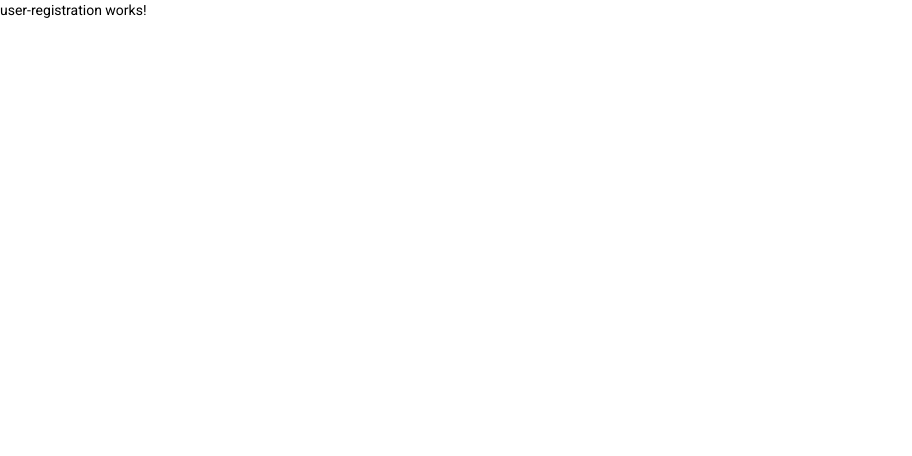
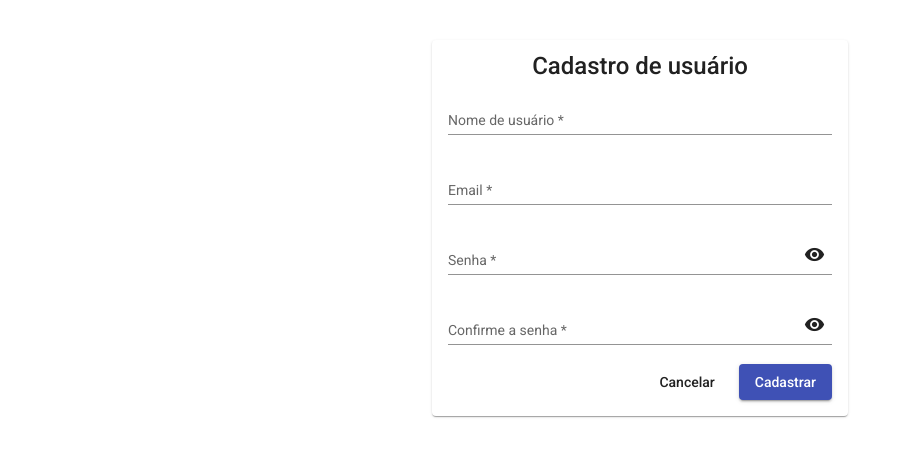
Before and after one commit to leandroltfx/habit-tracker-front-angular, an Angular app: page /user-registration in a window 1280 px wide. Shown: the top 456 px of the page, without its empty margins (0-912 px from the left). Built offline with nearby package versions, Linux system fonts and the light colour scheme.

Commit message:
criando formulário de cadastro de usuário

```diff
--- a/src/app/modules/user-registration/user-registration.component.html
+++ b/src/app/modules/user-registration/user-registration.component.html
@@ -1 +1,61 @@
-<p>user-registration works!</p>
+<mat-card class="ht-w-30 ht-center ht-mtop-5">
+    <mat-card-title class="ht-text-center">Cadastro de usuário</mat-card-title>
+    <mat-card-content>
+        <form [formGroup]="userRegistrationForm" (submit)="registerUser()" class="ht-flex ht-flex-col">
+            <mat-form-field appearance="standard" class="ht-w-100">
+                <mat-label>Nome de usuário</mat-label>
+                <input matInput type="text" formControlName="username">
+                <mat-error *ngIf="userRegistrationForm.controls['username'].hasError('required')">
+                    Informe seu nome de usuário
+                </mat-error>
+                <mat-error *ngIf="userRegistrationForm.controls['username'].hasError('pattern')">
+                    Deve totalizar no mínimo 3 caracteres iniciando com letra e não deve conter caracteres especiais e
+                    espaços em branco
+                </mat-error>
+            </mat-form-field>
+            <mat-form-field appearance="standard" class="ht-w-100">
+                <mat-label>Email</mat-label>
+                <input matInput type="email" formControlName="email">
+                <mat-error *ngIf="userRegistrationForm.controls['email'].hasError('required')">
+                    Informe seu email
+                </mat-error>
+                <mat-error *ngIf="userRegistrationForm.controls['email'].hasError('pattern')">
+                    Email inválido
+                </mat-error>
+            </mat-form-field>
+            <mat-form-field appearance="standard" class="ht-w-100">
+                <mat-label>Senha</mat-label>
+                <input matInput [type]="showPassword ? 'text' : 'password'" formControlName="password"
+                    (ngModelChange)="updateConfirmValidator()">
+                <mat-error *ngIf="userRegistrationForm.controls['password'].hasError('required')">
+                    Informe sua senha
+                </mat-error>
+                <mat-error *ngIf="userRegistrationForm.controls['password'].hasError('pattern')">
+                    A senha deve conter no mínimo um número, uma letra, um caracterer especial e totalizar no mínimo 6
+                    caracteres
+                </mat-error>
+                <button mat-icon-button matSuffix (click)="showPassword = !showPassword" type="button" tabindex="-1">
+                    <mat-icon>{{ showPassword ? 'visibility_off' : 'visibility' }}</mat-icon>
+                </button>
+            </mat-form-field>
+            <mat-form-field appearance="standard" class="ht-w-100">
+                <mat-label>Confirme a senha</mat-label>
+                <input matInput [type]="showConfirmPassword ? 'text' : 'password'" formControlName="confirmPassword">
+                <mat-error *ngIf="userRegistrationForm.controls['confirmPassword'].hasError('required')">
+                    Confirme a senha
+                </mat-error>
+                <mat-error *ngIf="userRegistrationForm.controls['confirmPassword'].hasError('confirm')">
+                    Senhas inconsistentes
+                </mat-error>
+                <button mat-icon-button matSuffix (click)="showConfirmPassword = !showConfirmPassword" type="button"
+                    tabindex="-1">
+                    <mat-icon>{{ showConfirmPassword ? 'visibility_off' : 'visibility' }}</mat-icon>
+                </button>
+            </mat-form-field>
+            <div class="ht-flex ht-flex-row-rev ht-gap-1">
+                <button mat-raised-button color="primary" type="submit">Cadastrar</button>
+                <button mat-button type="button" [routerLink]="['/login']">Cancelar</button>
+            </div>
+        </form>
+    </mat-card-content>
+</mat-card>
--- a/src/app/modules/user-registration/user-registration.component.ts
+++ b/src/app/modules/user-registration/user-registration.component.ts
@@ -1,4 +1,7 @@
 import { Component, OnInit } from '@angular/core';
+import { FormBuilder, FormControl, FormGroup, Validators } from '@angular/forms';
+
+import { MessageService } from '../../core/services/message/message.service';
 
 @Component({
   selector: 'ht-user-registration',
@@ -7,9 +10,49 @@ import { Component, OnInit } from '@angular/core';
 })
 export class UserRegistrationComponent implements OnInit {
 
-  constructor() { }
+  public showPassword!: boolean;
+  public showConfirmPassword!: boolean;
+  public userRegistrationForm!: FormGroup;
+
+  private _patternUsername: RegExp = /^[A-Za-z][A-Za-z\d]{2,}$/;
+  private _patternEmail: RegExp = /^[a-zA-Z0-9._%+-]+@[a-zA-Z0-9.-]+\.[a-zA-Z]{2,}$/;
+  private _patternPassword: RegExp = /^(?=.*[A-Za-z])(?=.*\d)(?=.*[!@#$%^&*()_+{}|:<>?~\-])[A-Za-z\d!@#$%^&*()_+{}|:<>?~\- ]{6,}$/;
+
+  constructor(
+    private readonly _formBuilder: FormBuilder,
+    private readonly _messageService: MessageService,
+  ) { }
 
   ngOnInit(): void {
+    this.userRegistrationForm = this._buildUserRegistrationForm();
+  }
+
+  public registerUser(): void {
+    this._messageService.showMessage('Usuário cadastrado com sucesso!', 'success');
+  }
+
+  public updateConfirmValidator(): void {
+    Promise.resolve().then(() => this.userRegistrationForm.controls['confirmPassword'].updateValueAndValidity());
+  }
+
+  private _confirmationValidator = (control: FormControl): { [s: string]: boolean } => {
+    if (!control.value) {
+      return { required: true };
+    } else if (control.value !== this.userRegistrationForm.controls['password'].value) {
+      return { confirm: true, error: true };
+    }
+    return {};
+  };
+
+  private _buildUserRegistrationForm(): FormGroup {
+    return this._formBuilder.group(
+      {
+        username: ['', [Validators.required, Validators.pattern(this._patternUsername)]],
+        email: ['', [Validators.required, Validators.pattern(this._patternEmail)]],
+        password: ['', [Validators.required, Validators.pattern(this._patternPassword)]],
+        confirmPassword: ['', [Validators.required, this._confirmationValidator]],
+      }
+    );
   }
 
 }
```
Also changed, not shown: src/app/modules/user-registration/user-registration.module.ts (+14 -0 lines), 1 other file (tests, documents, lock files or other folders).
